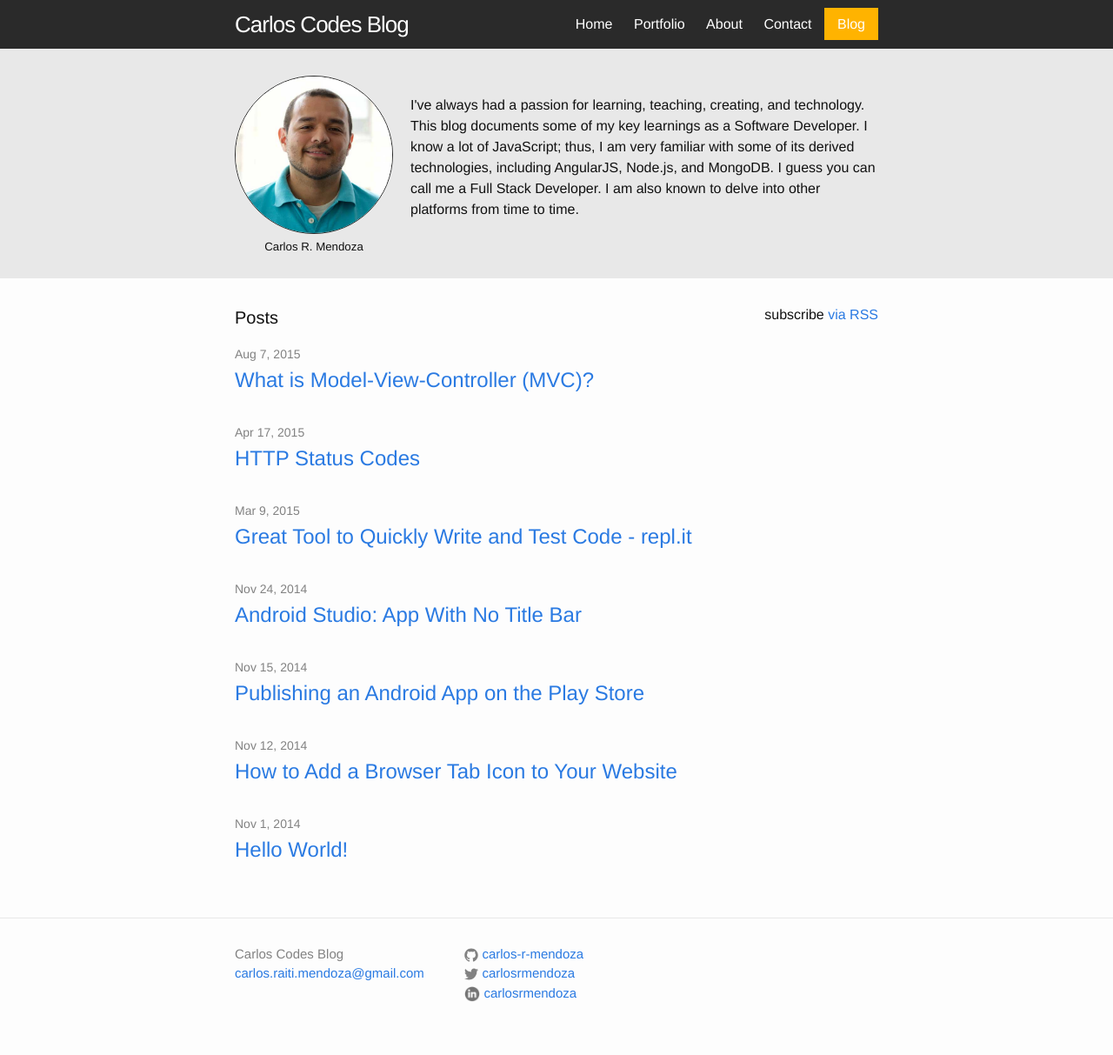
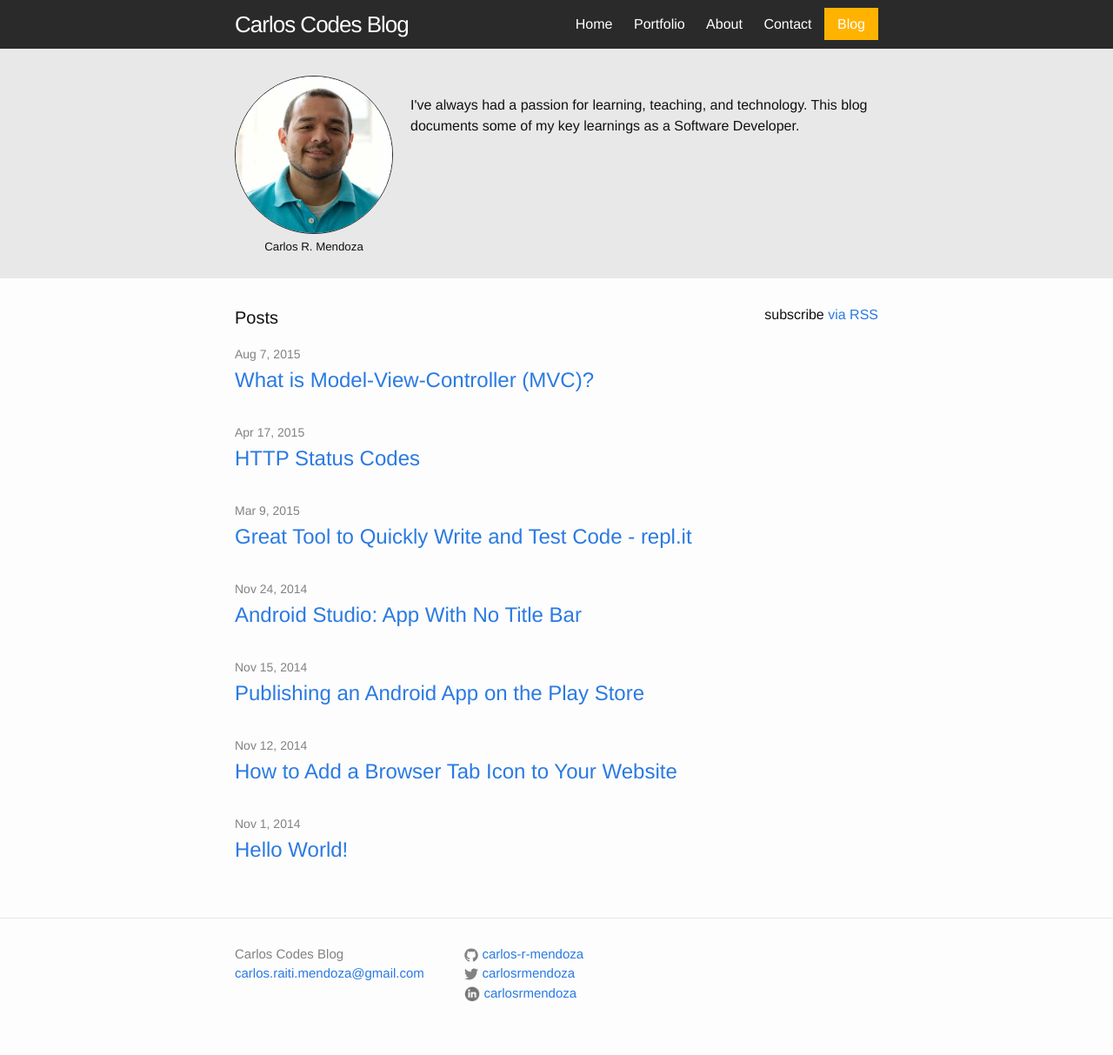
Before and after one commit to carlos-r-mendoza/Blog, a Jekyll site: the page built from index.html, in a window 1280 px wide. Shown: the whole page at 87% size. Built offline with Jekyll 4.4.1, drawn with Linux system fonts in a browser that asks for light colours.

Commit message:
Modified index.html

```diff
--- a/index.html
+++ b/index.html
@@ -10,7 +10,7 @@ layout: default
         <img id="profile-pic" class="img-responsive" src="img/profile.jpg" alt="Carlos Mendoza - Software Developer">
         <h5 id="profile-img-caption">Carlos R. Mendoza</h5>
       </div>
-      <p id="intro-text">I've always had a passion for learning, teaching, creating, and technology. This blog documents some of my key learnings as a Software Developer. I know a lot of JavaScript; thus, I am very familiar with some of its derived technologies, including AngularJS, Node.js, and MongoDB. I guess you can call me a Full Stack Developer. I am also known to delve into other platforms from time to time.</p>
+      <p id="intro-text">I've always had a passion for learning, teaching, and technology. This blog documents some of my key learnings as a Software Developer. </p>
     </div>
   </div>
 
```
